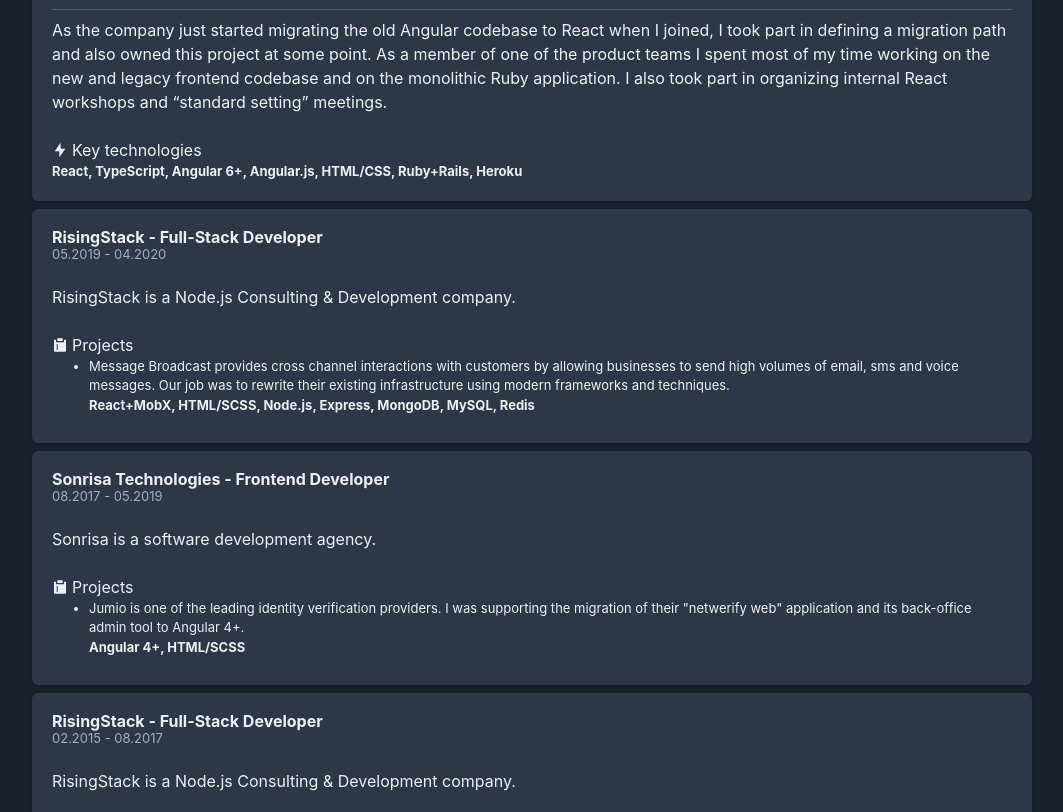
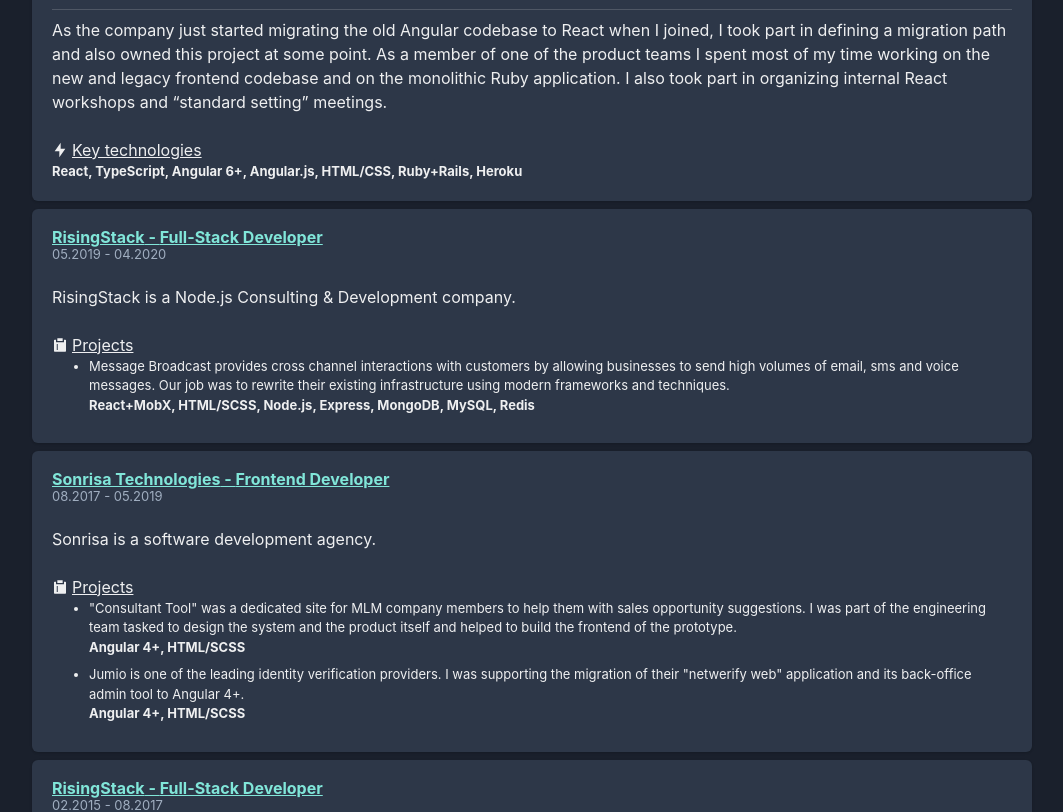
Before and after one commit to Ozonid/cv, a React (Vite) app: page / in a window 1280 px wide. Shown: the part 1201-2013 px from the top of the page, without its empty margins (108-1171 px from the left). Built offline with nearby package versions, Linux system fonts and the light colour scheme.

Commit message:
Add URLs and improve visual clarity

```diff
--- a/src/App.tsx
+++ b/src/App.tsx
@@ -25,6 +25,7 @@
 
 interface Experience {
     company: string;
+    url: string;
     title: string;
     from: string;
     to: string;
@@ -41,6 +42,7 @@
 const experience: Experience[] = [
     {
         company: 'NDVR',
+        url: 'https://ndvr.com/',
         title: 'Senior Frontend Engineer',
         from: '02.2022',
         to: '03.2024',
@@ -72,6 +74,7 @@
     },
     {
         company: 'greehill',
+        url: 'https://www.greehill.com/',
         title: 'Full Stack Developer',
         from: '06.2021',
         to: '11.2021',
@@ -85,6 +88,7 @@
     },
     {
         company: 'Bitrise',
+        url: 'https://bitrise.io/',
         title: 'Frontend Developer',
         from: '04.2020',
         to: '06.2021',
@@ -98,6 +102,7 @@
     },
     {
         company: 'RisingStack',
+        url: 'https://risingstack.com/',
         title: 'Full-Stack Developer',
         from: '05.2019',
         to: '04.2020',
@@ -112,11 +117,17 @@
     },
     {
         company: 'Sonrisa Technologies',
+        url: 'https://www.sonrisa.hu/',
         title: 'Frontend Developer',
         from: '08.2017',
         to: '05.2019',
         description: ['Sonrisa is a software development agency.'],
         projects: [
+            {
+                description: `"Consultant Tool" was a dedicated site for MLM company members to help them with sales opportunity suggestions. I was part of the
+                    engineering team tasked to design the system and the product itself and helped to build the frontend of the prototype.`,
+                technologies: ['Angular 4+', 'HTML/SCSS'],
+            },
             {
                 description:
                     'Jumio is one of the leading identity verification providers. I was supporting the migration of their "netwerify web" application and its back-office admin tool to Angular 4+.',
@@ -126,6 +137,7 @@
     },
     {
         company: 'RisingStack',
+        url: 'https://risingstack.com/',
         title: 'Full-Stack Developer',
         from: '02.2015',
         to: '08.2017',
@@ -240,9 +252,17 @@
         <Card>
             <CardHeader pb={0}>
                 <Stack gap={0}>
-                    <Text lineHeight={1} fontWeight="bold">
+                    <Link
+                        href={data.url}
+                        lineHeight={1}
+                        fontWeight="bold"
+                        color="teal.200"
+                        target="_blank"
+                        textDecor="underline"
+                        width="fit-content"
+                    >
                         {data.company} - {data.title}
-                    </Text>
+                    </Link>
                     <Text fontSize="small" color="gray.400">
                         {data.from} - {data.to}
                     </Text>
@@ -261,7 +281,7 @@
                         <Stack gap={0}>
                             <Flex align="center" gap={1}>
                                 <Icon as={RiSurveyFill} />
-                                <Text>Projects</Text>
+                                <Text textDecor="underline">Projects</Text>
                             </Flex>
                             <UnorderedList pl={6} fontSize="small">
                                 {data.projects.map(({ description, technologies }, idx) => (
@@ -280,7 +300,7 @@
                         <Stack gap={0}>
                             <Flex align="center" gap={1}>
                                 <Icon as={RiFlashlightFill} />
-                                <Text>Key technologies</Text>
+                                <Text textDecor="underline">Key technologies</Text>
                             </Flex>
                             <Text fontSize="small" fontWeight="bold">
                                 {data.technologies.join(', ')}
```
